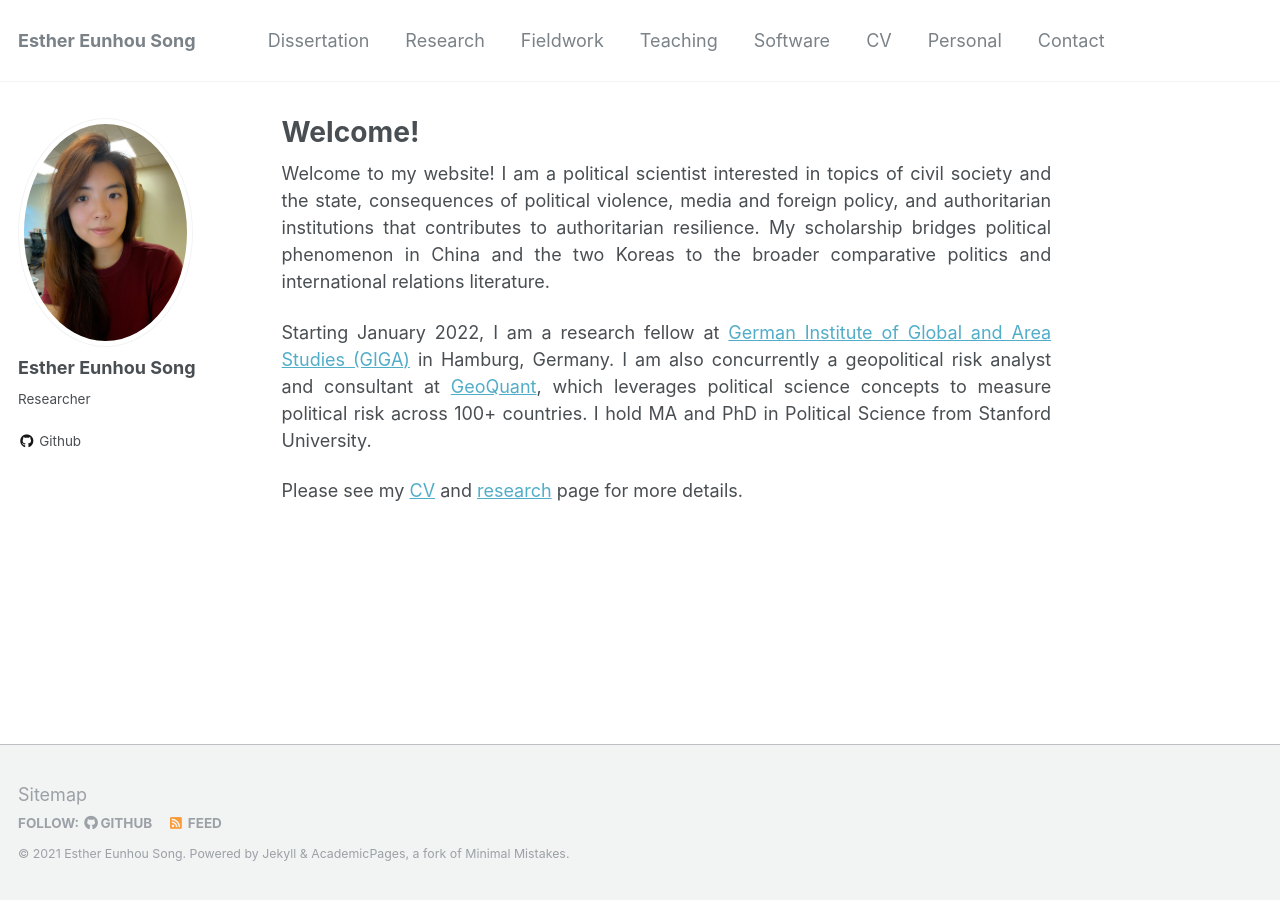
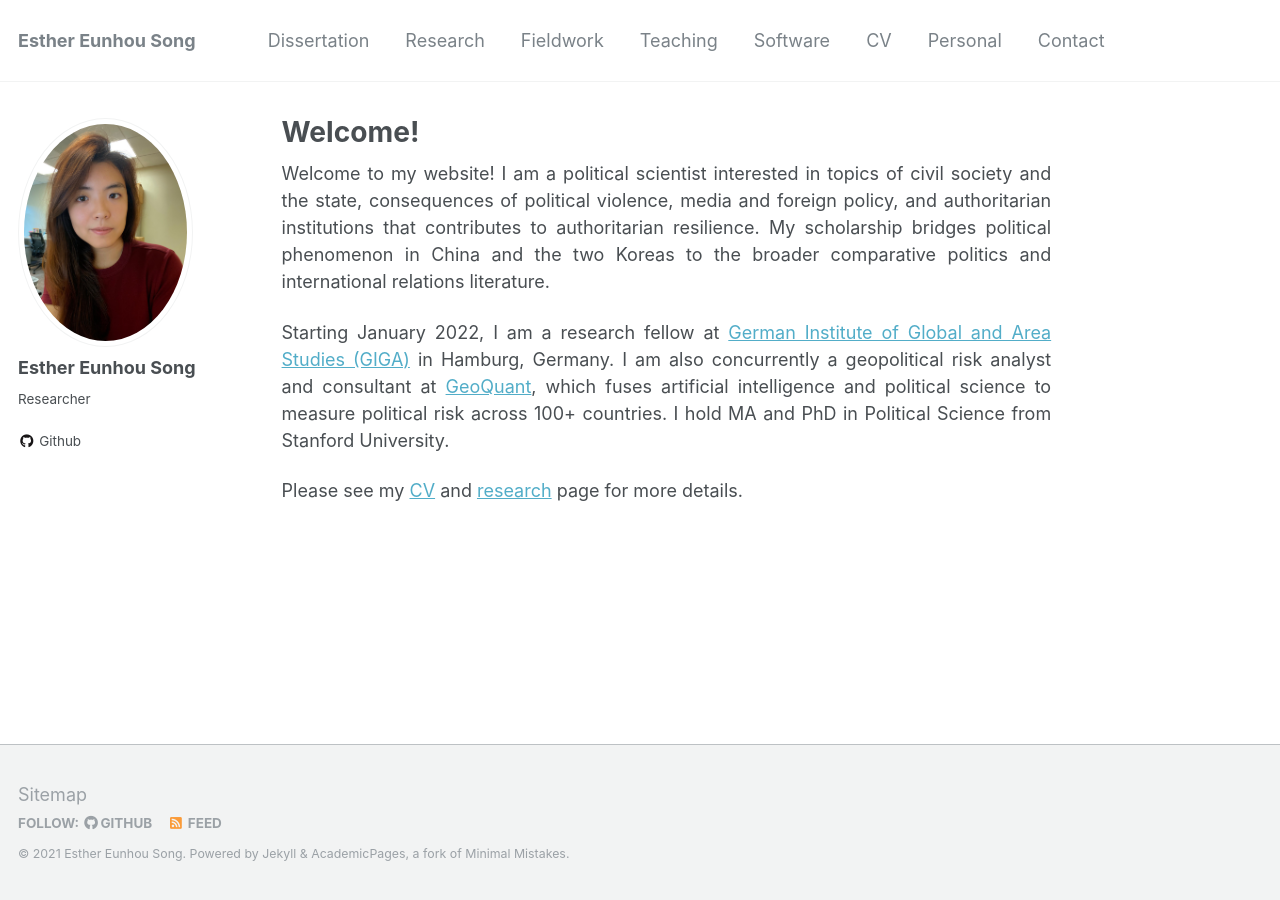
Before and after one commit to ehsong/ehsong.github.io, a Jekyll site: the page built from _pages/about.md, in a window 1280 px wide. Built offline with Jekyll 4.4.1, drawn with Linux system fonts in a browser that asks for light colours.

Commit message:
Update about.md

```diff
--- a/_pages/about.md
+++ b/_pages/about.md
@@ -9,6 +9,6 @@
 ---
 Welcome to my website! I am a political scientist interested in topics of civil society and the state, consequences of political violence, media and foreign policy, and authoritarian institutions that contributes to authoritarian resilience. My scholarship bridges political phenomenon in China and the two Koreas to the broader comparative politics and international relations literature.
 
-Starting January 2022, I am a research fellow at [German Institute of Global and Area Studies (GIGA)](https://www.giga-hamburg.de/en/) in Hamburg, Germany. I am also concurrently a geopolitical risk analyst and consultant at [GeoQuant](https://geoquant.com/), which leverages political science concepts to measure political risk across 100+ countries. I hold MA and PhD in Political Science from Stanford University.
+Starting January 2022, I am a research fellow at [German Institute of Global and Area Studies (GIGA)](https://www.giga-hamburg.de/en/) in Hamburg, Germany. I am also concurrently a geopolitical risk analyst and consultant at [GeoQuant](https://geoquant.com/), which fuses artificial intelligence and political science to measure political risk across 100+ countries. I hold MA and PhD in Political Science from Stanford University.
 
 Please see my [CV](https://ehsong.github.io/files/SONG_CV2.pdf) and [research](https://ehsong.github.io/research/) page for more details.
```
